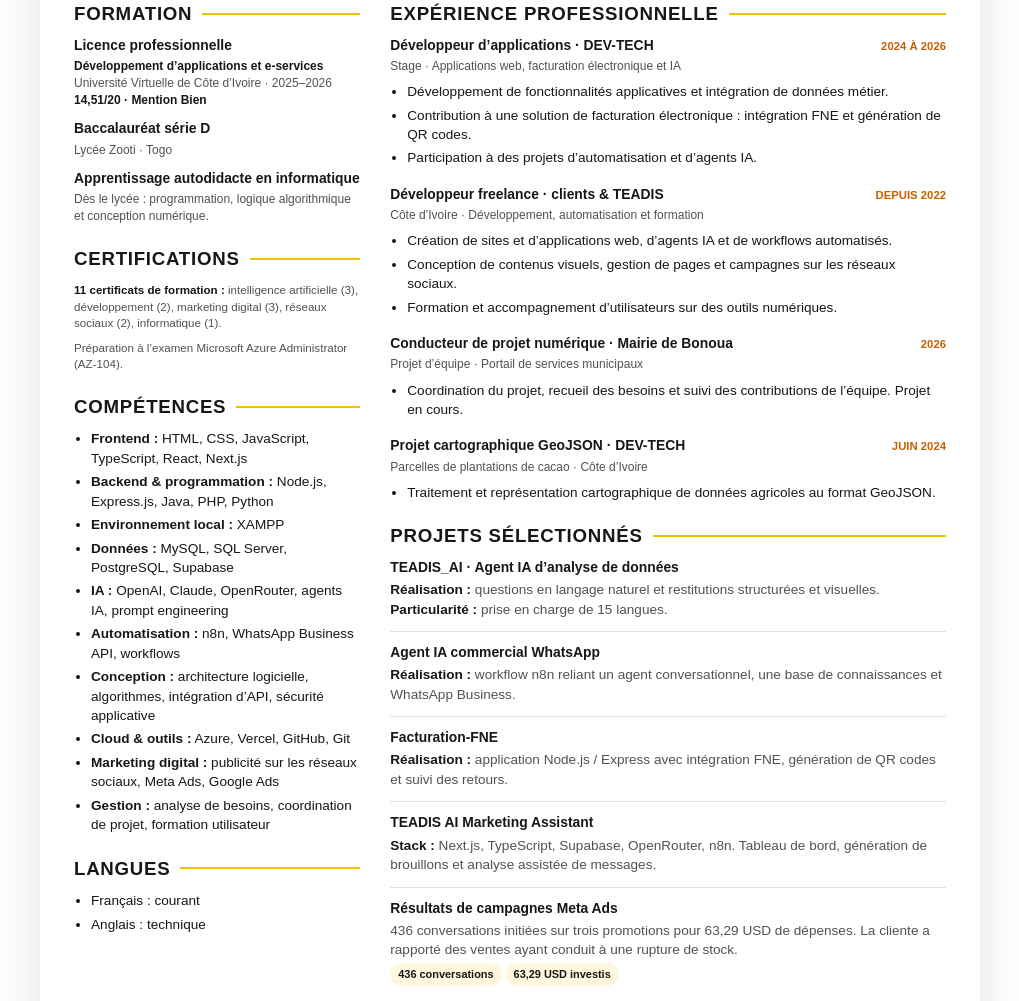
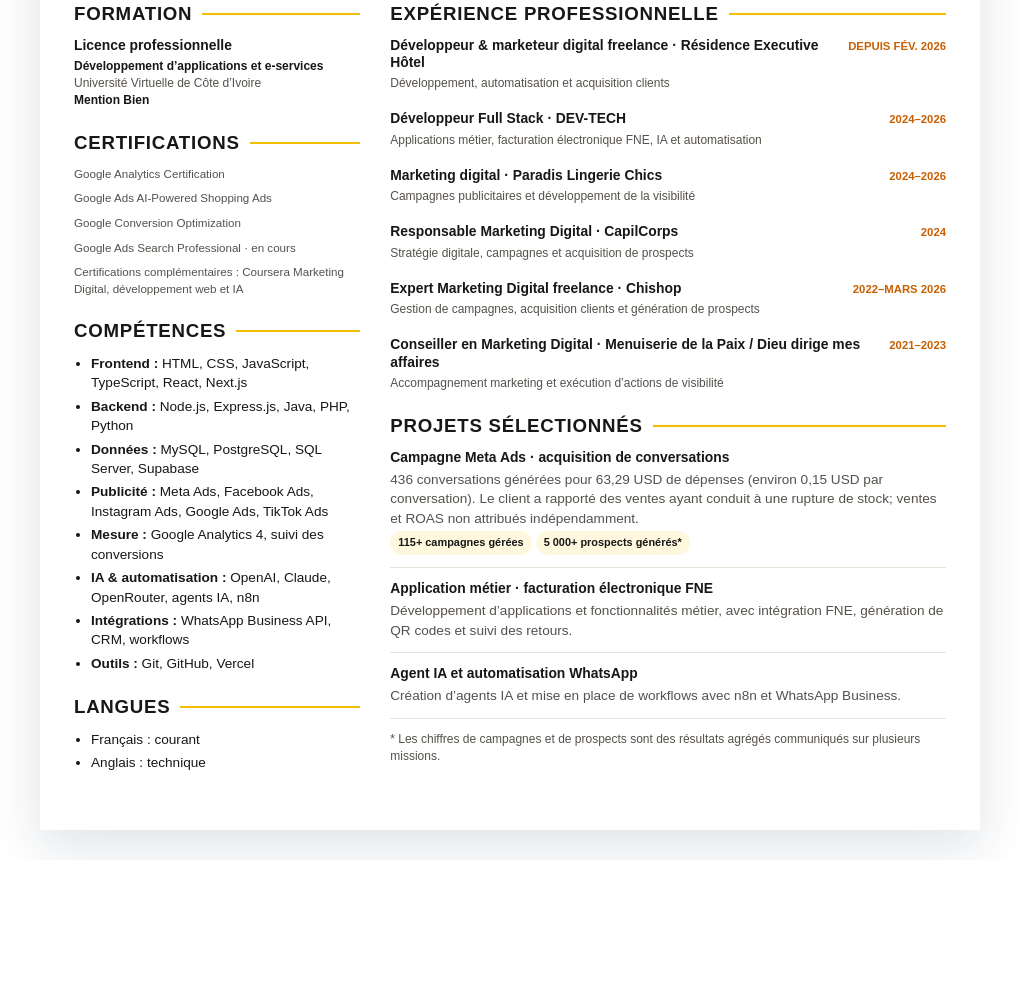
Before and after one commit to JDG-TECH1/godome-portfolio-cv, a plain HTML site: page CV-Jean-David-Godome.html in a window 1280 px wide. Shown: the part 359-1360 px from the top of the page, without its empty margins (130-1149 px from the left). After the commit the page ends 1219 px from the top, so only its background shows below. Drawn offline with Linux system fonts and the light colour scheme.

Commit message:
Use requested French CV layout
Co-authored-by: Copilot <223556219+Copilot@users.noreply.github.com>

```diff
--- a/CV-Jean-David-Godome.html
+++ b/CV-Jean-David-Godome.html
@@ -4,8 +4,8 @@
   <meta charset="utf-8">
   <meta name="viewport" content="width=device-width, initial-scale=1">
   <meta name="color-scheme" content="light">
-  <meta name="description" content="CV de GODOME KOFFI (Jean-David), développeur Full Stack, ingénieur IA générative et spécialiste de l’automatisation.">
-  <title>GODOME KOFFI (Jean-David) — Développeur Full Stack &amp; spécialiste IA générative</title>
+  <meta name="description" content="CV de GODOMÉ KOFFI Jean-David, développeur Full Stack et spécialiste Meta Ads, acquisition digitale et automatisation IA.">
+  <title>GODOMÉ KOFFI Jean-David — Développeur Full Stack &amp; Spécialiste Meta Ads</title>
   <style>
     :root {
       color-scheme: light;
@@ -72,27 +72,28 @@
     }
     @media print {
       @page { size: A4; margin: 0; }
-      body { background: white; font-size: 10.5pt; line-height: 1.45; print-color-adjust: exact; -webkit-print-color-adjust: exact; }
+      body { background: white; font-size: 10.1pt; line-height: 1.38; print-color-adjust: exact; -webkit-print-color-adjust: exact; }
       .actions { display: none; }
       a[href] { color: #9b4a00 !important; text-decoration: underline !important; text-decoration-thickness: .6pt; text-underline-offset: 1.5pt; }
       .sheet { width: 210mm; min-height: 0; margin: 0; box-shadow: none; }
-      .masthead { grid-template-columns: minmax(0, 1fr) 34mm 57mm; gap: 5mm; padding: 8mm 9mm 6mm; }
-      .surname { font-size: 30pt; }
-      .given-name { font-size: 12pt; }
-      .headline { font-size: 11pt; }
-      .portrait { width: 33mm; }
+      .masthead { grid-template-columns: minmax(0, 1fr) 30mm 55mm; gap: 4mm; padding: 6.5mm 8mm 5.5mm; }
+      .surname { font-size: 27pt; }
+      .given-name { font-size: 10.5pt; }
+      .headline { font-size: 9.5pt; }
+      .portrait { width: 29mm; }
       .intro { font-size: 9pt; }
-      .contact-bar { gap: 2.5mm 4mm; padding: 4mm 9mm; font-size: 8.5pt; }
-      .layout { grid-template-columns: 62mm 1fr; gap: 7mm; padding: 6mm 9mm 8mm; }
-      section { margin-bottom: 5mm; }
-      h2 { margin-bottom: 3.5mm; font-size: 12.5pt; }
-      h3 { font-size: 9.5pt; }
-      .credential { margin-bottom: 4mm; }
-      .credential p, .muted, .project-meta { font-size: 8.5pt; }
-      .skill-list li, .language-list li, .entry li { margin-bottom: 1.5mm; }
-      .cert-list li { font-size: 8.2pt; }
-      .entry { margin-bottom: 5mm; }
-      .project { padding-bottom: 3mm; margin-bottom: 3mm; }
+      .contact-bar { gap: 1.5mm 3mm; padding: 3.3mm 8mm; font-size: 7.5pt; }
+      .layout { grid-template-columns: 62mm 1fr; gap: 6mm; padding: 5.5mm 8mm 6.5mm; }
+      section { margin-bottom: 2.5mm; }
+      h2 { margin-bottom: 2.8mm; font-size: 11.8pt; }
+      h3 { font-size: 9.6pt; }
+      .credential { margin-bottom: 2mm; }
+      .credential p, .muted, .project-meta { font-size: 8.7pt; }
+      .skill-list, .language-list { padding-left: 14px; }
+      .skill-list li, .language-list li, .entry li { margin-bottom: .6mm; }
+      .cert-list li { margin-bottom: 1mm; font-size: 8.4pt; }
+      .entry { margin-bottom: 3mm; }
+      .project { padding-bottom: 2.3mm; margin-bottom: 2.3mm; }
       .project p { font-size: 8.7pt; }
     }
   </style>
@@ -100,7 +101,6 @@
 <body>
   <div class="actions" aria-label="Actions du CV">
     <button type="button" onclick="window.print()">Imprimer / enregistrer en PDF</button>
-    <a href="CV-Jean-David-Godome.pdf" download>Télécharger le CV PDF</a>
     <a href="https://godome-portfolio-cv.vercel.app/" target="_blank" rel="noopener noreferrer">Voir le portfolio</a>
   </div>
   <main class="sheet">
@@ -109,10 +109,10 @@
         <p class="surname">GODOMÉ</p>
         <p class="given-name">K. Jean-David</p>
         <div class="rule"></div>
-        <p class="headline">Développeur Full Stack<br>Concepteur de solutions numériques &amp; IA</p>
+        <p class="headline">Développeur Full Stack<br>Spécialiste Meta Ads &amp; Automatisation IA</p>
       </div>
-      <img class="portrait" src="portfolio-assets/jean-david-godome.png" alt="Portrait de GODOME KOFFI (Jean-David)">
-      <p class="intro">Développeur Full Stack et spécialiste de l’IA générative, je conçois des solutions numériques adaptées aux besoins métier. Mon approche analytique et méthodique associe algorithmes performants et sécurisés, architectures robustes, intégration d’API et automatisation, de l’analyse du besoin au déploiement.</p>
+      <img class="portrait" src="portfolio-assets/jean-david-godome.png" alt="Portrait de GODOMÉ KOFFI (Jean-David)">
+      <p class="intro">Développeur Full Stack et spécialiste Meta Ads très expérimenté, j’allie création d’applications métier et acquisition digitale. Plus de 115 campagnes gérées et 5 000+ prospects générés selon les résultats agrégés communiqués. Je conçois aussi des automatisations IA, CRM et WhatsApp Business.</p>
     </header>
     <div class="contact-bar">
       <a class="contact-item" href="tel:+2250586542686"><span aria-hidden="true">☎</span> +225 05 86 54 26 86</a>
@@ -128,37 +128,30 @@
           <h2>Formation</h2>
           <article class="credential">
             <h3>Licence professionnelle</h3>
-            <p><strong>Développement d’applications et e-services</strong><br>Université Virtuelle de Côte d’Ivoire · 2025–2026<br><strong>14,51/20 · Mention Bien</strong></p>
-          </article>
-          <article class="credential">
-            <h3>Baccalauréat série D</h3>
-            <p>Lycée Zooti · Togo</p>
-          </article>
-          <article class="credential">
-            <h3>Apprentissage autodidacte en informatique</h3>
-            <p>Dès le lycée : programmation, logique algorithmique et conception numérique.</p>
+            <p><strong>Développement d’applications et e-services</strong><br>Université Virtuelle de Côte d’Ivoire<br><strong>Mention Bien</strong></p>
           </article>
         </section>
         <section>
           <h2>Certifications</h2>
           <ul class="cert-list">
-            <li><strong>11 certificats de formation :</strong> intelligence artificielle (3), développement (2), marketing digital (3), réseaux sociaux (2), informatique (1).</li>
-            <li>Préparation à l’examen Microsoft Azure Administrator (AZ-104).</li>
+            <li>Google Analytics Certification</li>
+            <li>Google Ads AI-Powered Shopping Ads</li>
+            <li>Google Conversion Optimization</li>
+            <li>Google Ads Search Professional · en cours</li>
+            <li>Certifications complémentaires : Coursera Marketing Digital, développement web et IA</li>
           </ul>
         </section>
         <section>
           <h2>Compétences</h2>
           <ul class="skill-list">
             <li><strong>Frontend :</strong> HTML, CSS, JavaScript, TypeScript, React, Next.js</li>
-            <li><strong>Backend &amp; programmation :</strong> Node.js, Express.js, Java, PHP, Python</li>
-            <li><strong>Environnement local :</strong> XAMPP</li>
-            <li><strong>Données :</strong> MySQL, SQL Server, PostgreSQL, Supabase</li>
-            <li><strong>IA :</strong> OpenAI, Claude, OpenRouter, agents IA, prompt engineering</li>
-            <li><strong>Automatisation :</strong> n8n, WhatsApp Business API, workflows</li>
-            <li><strong>Conception :</strong> architecture logicielle, algorithmes, intégration d’API, sécurité applicative</li>
-            <li><strong>Cloud &amp; outils :</strong> Azure, Vercel, GitHub, Git</li>
-            <li><strong>Marketing digital :</strong> publicité sur les réseaux sociaux, Meta Ads, Google Ads</li>
-            <li><strong>Gestion :</strong> analyse de besoins, coordination de projet, formation utilisateur</li>
+            <li><strong>Backend :</strong> Node.js, Express.js, Java, PHP, Python</li>
+            <li><strong>Données :</strong> MySQL, PostgreSQL, SQL Server, Supabase</li>
+            <li><strong>Publicité :</strong> Meta Ads, Facebook Ads, Instagram Ads, Google Ads, TikTok Ads</li>
+            <li><strong>Mesure :</strong> Google Analytics 4, suivi des conversions</li>
+            <li><strong>IA &amp; automatisation :</strong> OpenAI, Claude, OpenRouter, agents IA, n8n</li>
+            <li><strong>Intégrations :</strong> WhatsApp Business API, CRM, workflows</li>
+            <li><strong>Outils :</strong> Git, GitHub, Vercel</li>
           </ul>
         </section>
         <section>
@@ -173,57 +166,46 @@
         <section>
           <h2>Expérience professionnelle</h2>
           <article class="entry">
-            <div class="entry-head"><h3>Développeur d’applications · DEV-TECH</h3><span class="date">2024 à 2026</span></div>
-            <p class="muted">Stage · Applications web, facturation électronique et IA</p>
-            <ul>
-              <li>Développement de fonctionnalités applicatives et intégration de données métier.</li>
-              <li>Contribution à une solution de facturation électronique : intégration FNE et génération de QR codes.</li>
-              <li>Participation à des projets d’automatisation et d’agents IA.</li>
-            </ul>
+            <div class="entry-head"><h3>Développeur &amp; marketeur digital freelance · Résidence Executive Hôtel</h3><span class="date">Depuis fév. 2026</span></div>
+            <p class="muted">Développement, automatisation et acquisition clients</p>
           </article>
           <article class="entry">
-            <div class="entry-head"><h3>Développeur freelance · clients &amp; TEADIS</h3><span class="date">Depuis 2022</span></div>
-            <p class="muted">Côte d’Ivoire · Développement, automatisation et formation</p>
-            <ul>
-              <li>Création de sites et d’applications web, d’agents IA et de workflows automatisés.</li>
-              <li>Conception de contenus visuels, gestion de pages et campagnes sur les réseaux sociaux.</li>
-              <li>Formation et accompagnement d’utilisateurs sur des outils numériques.</li>
-            </ul>
+            <div class="entry-head"><h3>Développeur Full Stack · DEV-TECH</h3><span class="date">2024–2026</span></div>
+            <p class="muted">Applications métier, facturation électronique FNE, IA et automatisation</p>
           </article>
           <article class="entry">
-            <div class="entry-head"><h3>Conducteur de projet numérique · Mairie de Bonoua</h3><span class="date">2026</span></div>
-            <p class="muted">Projet d’équipe · Portail de services municipaux</p>
-            <ul><li>Coordination du projet, recueil des besoins et suivi des contributions de l’équipe. Projet en cours.</li></ul>
+            <div class="entry-head"><h3>Marketing digital · Paradis Lingerie Chics</h3><span class="date">2024–2026</span></div>
+            <p class="muted">Campagnes publicitaires et développement de la visibilité</p>
           </article>
           <article class="entry">
-            <div class="entry-head"><h3>Projet cartographique GeoJSON · DEV-TECH</h3><span class="date">Juin 2024</span></div>
-            <p class="muted">Parcelles de plantations de cacao · Côte d’Ivoire</p>
-            <ul><li>Traitement et représentation cartographique de données agricoles au format GeoJSON.</li></ul>
+            <div class="entry-head"><h3>Responsable Marketing Digital · CapilCorps</h3><span class="date">2024</span></div>
+            <p class="muted">Stratégie digitale, campagnes et acquisition de prospects</p>
+          </article>
+          <article class="entry">
+            <div class="entry-head"><h3>Expert Marketing Digital freelance · Chishop</h3><span class="date">2022–mars 2026</span></div>
+            <p class="muted">Gestion de campagnes, acquisition clients et génération de prospects</p>
+          </article>
+          <article class="entry">
+            <div class="entry-head"><h3>Conseiller en Marketing Digital · Menuiserie de la Paix / Dieu dirige mes affaires</h3><span class="date">2021–2023</span></div>
+            <p class="muted">Accompagnement marketing et exécution d’actions de visibilité</p>
           </article>
         </section>
         <section>
           <h2>Projets sélectionnés</h2>
           <article class="project">
-            <h3>TEADIS_AI · Agent IA d’analyse de données</h3>
-            <p><span class="label">Réalisation :</span> questions en langage naturel et restitutions structurées et visuelles. <span class="label">Particularité :</span> prise en charge de 15 langues.</p>
+            <h3>Campagne Meta Ads · acquisition de conversations</h3>
+            <p>436 conversations générées pour 63,29 USD de dépenses (environ 0,15 USD par conversation). Le client a rapporté des ventes ayant conduit à une rupture de stock; ventes et ROAS non attribués indépendamment.</p>
+            <span class="metric">115+ campagnes gérées</span><span class="metric">5 000+ prospects générés*</span>
           </article>
           <article class="project">
-            <h3>Agent IA commercial WhatsApp</h3>
-            <p><span class="label">Réalisation :</span> workflow n8n reliant un agent conversationnel, une base de connaissances et WhatsApp Business.</p>
+            <h3>Application métier · facturation électronique FNE</h3>
+            <p>Développement d’applications et fonctionnalités métier, avec intégration FNE, génération de QR codes et suivi des retours.</p>
           </article>
           <article class="project">
-            <h3>Facturation-FNE</h3>
-            <p><span class="label">Réalisation :</span> application Node.js / Express avec intégration FNE, génération de QR codes et suivi des retours.</p>
+            <h3>Agent IA et automatisation WhatsApp</h3>
+            <p>Création d’agents IA et mise en place de workflows avec n8n et WhatsApp Business.</p>
           </article>
-          <article class="project">
-            <h3>TEADIS AI Marketing Assistant</h3>
-            <p><span class="label">Stack :</span> Next.js, TypeScript, Supabase, OpenRouter, n8n. Tableau de bord, génération de brouillons et analyse assistée de messages.</p>
-          </article>
-          <article class="project">
-            <h3>Résultats de campagnes Meta Ads</h3>
-            <p>436 conversations initiées sur trois promotions pour 63,29 USD de dépenses. La cliente a rapporté des ventes ayant conduit à une rupture de stock.</p>
-            <span class="metric">436 conversations</span><span class="metric">63,29 USD investis</span>
-          </article>
+          <p class="muted">* Les chiffres de campagnes et de prospects sont des résultats agrégés communiqués sur plusieurs missions.</p>
         </section>
       </div>
     </div>
```
Also changed, not shown: index.html (+2 -1 lines).
